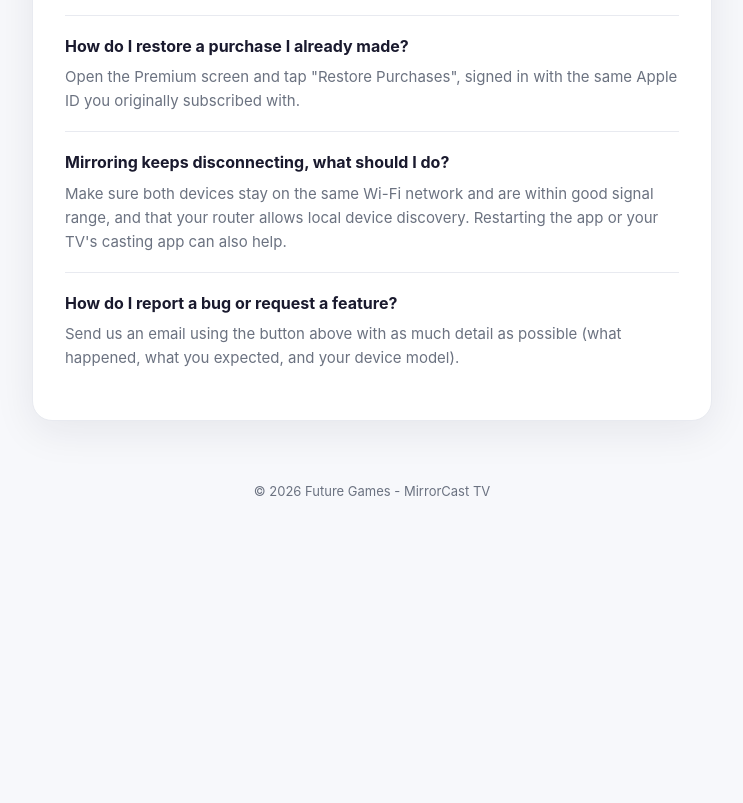
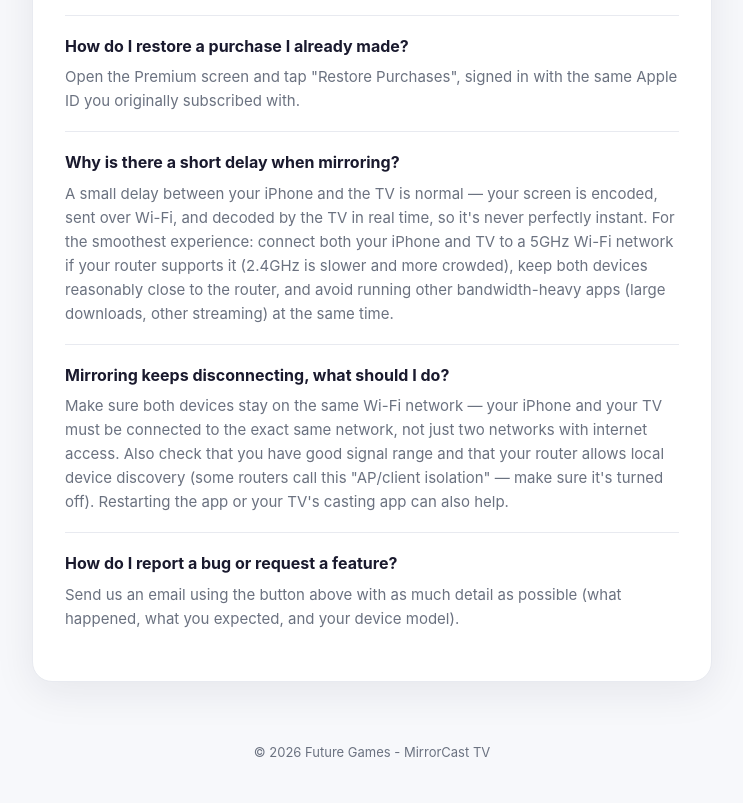
Before and after one commit to yyildirim01/yyildirim01.github.io, a plain HTML site: page mirrorcast-support/index.html in a window 1280 px wide. Shown: the part 1388-2191 px from the top of the page, without its empty margins (268-1011 px from the left). Before the commit the page ends 1930 px from the top, so only its background shows below. Drawn offline with Linux system fonts and the light colour scheme; files whose address does not match are found by name.

Commit message:
Update index.html

```diff
--- a/mirrorcast-support/index.html
+++ b/mirrorcast-support/index.html
@@ -180,8 +180,13 @@
     </div>
 
     <div class="faq-item">
+      <h3>Why is there a short delay when mirroring?</h3>
+      <p>A small delay between your iPhone and the TV is normal — your screen is encoded, sent over Wi-Fi, and decoded by the TV in real time, so it's never perfectly instant. For the smoothest experience: connect both your iPhone and TV to a 5GHz Wi-Fi network if your router supports it (2.4GHz is slower and more crowded), keep both devices reasonably close to the router, and avoid running other bandwidth-heavy apps (large downloads, other streaming) at the same time.</p>
+    </div>
+
+    <div class="faq-item">
       <h3>Mirroring keeps disconnecting, what should I do?</h3>
-      <p>Make sure both devices stay on the same Wi-Fi network and are within good signal range, and that your router allows local device discovery. Restarting the app or your TV's casting app can also help.</p>
+      <p>Make sure both devices stay on the same Wi-Fi network — your iPhone and your TV must be connected to the exact same network, not just two networks with internet access. Also check that you have good signal range and that your router allows local device discovery (some routers call this "AP/client isolation" — make sure it's turned off). Restarting the app or your TV's casting app can also help.</p>
     </div>
 
     <div class="faq-item">
```
